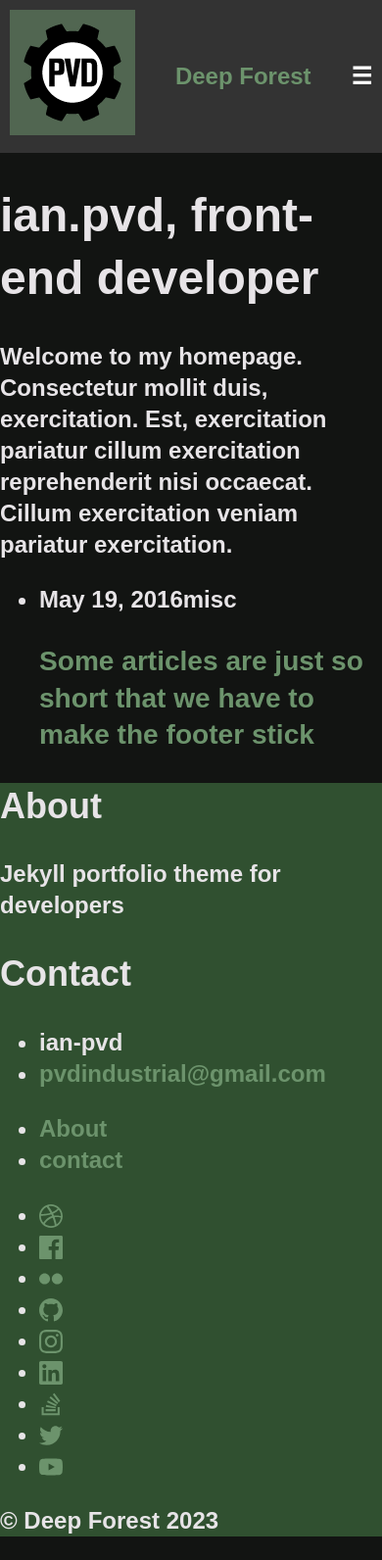
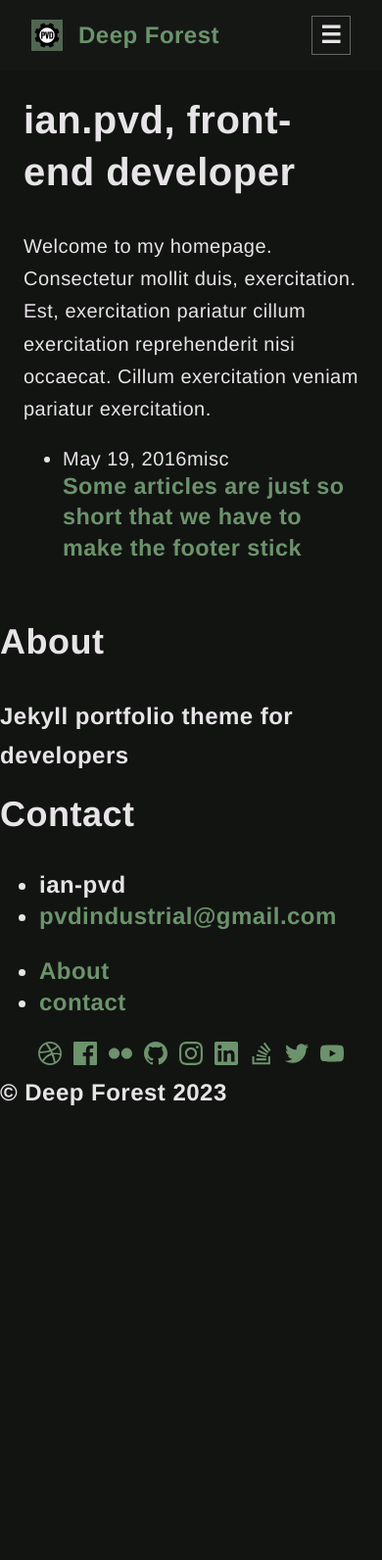
Before and after one commit to ian-pvd/deep-forest, a Jekyll site: the page built from index.md, in a window 390 px wide. Shown: the whole page at 98% size. Built offline with Jekyll 4.4.1, drawn with Linux system fonts in a browser that asks for light colours; after the commit the page ends 1151 px from its top, so only the background shows below that.

Commit message:
wip styles

```diff
--- a/_includes/site-header.html
+++ b/_includes/site-header.html
@@ -5,7 +5,7 @@
 	{%- assign primary_nav_size = site.pages | map: 'title' | join: '' | size -%}
 
 	<a class="site-header__logo-link" rel="home" href="{{ "/" | relative_url }}">
-		<img src="{{ '/assets/logo.png' | relative_url }}" alt="{{ site.title | default: 'Site' }} Logo">
+		<img src="{{ '/assets/logo.png' | relative_url }}" class="site-header__logo" alt="{{ site.title | default: 'Site' }} Logo">
 	</a>
 
 	<a class="site-header__title-link" rel="home" href="{{ "/" | relative_url }}">
@@ -13,14 +13,19 @@
 	</a>
 	{%- if primary_nav_size > 0 -%}
 	<nav class="site-header__nav" id="site-header-nav">
-		<ul>
+		<ul class="site-header__nav-list">
 			{%- for path in primary_nav -%}
 				{%- assign nav_item = site.pages | where: "path", path | first -%}
 				{%- if nav_item.title -%}
-				<li><a href="{{ nav_item.url | relative_url }}">{{ nav_item.title | escape }}</a></li>
+				<li class="site-header__nav-item">
+					<a href="{{ nav_item.url | relative_url }}">{{ nav_item.title | escape }}</a>
+				</li>
 				{%- endif -%}
 			{%- endfor -%}
 		</ul>
+		<div class="site-header__social-links">
+			{%- include social-links.html -%}
+		</div>
 	</nav>
 	<div class="site-header__menu-toggle" id="site-header-menu-toggle" role="button" aria-controls="site-header__nav" aria-expanded="false">
 		&#9776;
--- a/_sass/base.scss
+++ b/_sass/base.scss
@@ -1,10 +1,26 @@
+html {
+	box-sizing: border-box;
+}
+
+*,
+*:before,
+*:after {
+	box-sizing: inherit;
+}
+
 body {
 	background-color: var(--c-background);
 	color: var(--c-text);
-	font-family: sans-serif;
+	font-family: "Helvetica Neue", Helvetica, Arial, sans-serif;
 	font-size: 24px;
-	font-weight: bold;
+	font-weight: 600;
 	line-height: calc(4 / 3);
+	letter-spacing: 0.02em;
+	margin: 0;
+
+	&[data-menu-hidden="false"] {
+		position: fixed;
+	}
 }
 
 a {
@@ -21,3 +37,18 @@ a {
 		text-underline-offset: var(--size-offset);
 	}
 }
+
+h1,
+h2,
+h3,
+h4,
+h5,
+h6 {
+	margin: 0 0 2rem;
+	font-weight: 600;
+}
+
+p {
+	line-height: calc(5 / 3);
+	margin: 0 0 1rem;
+}
--- /dev/null
+++ b/_sass/includes/article.scss
@@ -0,0 +1,11 @@
+.article__content {
+	margin-bottom: 2rem;
+
+	& > *:last-child {
+		margin-bottom: 0;
+	}
+}
+
+.article__home-link {
+	@include button;
+}
--- /dev/null
+++ b/_sass/includes/post-item.scss
@@ -0,0 +1,3 @@
+.post-item__home-link {
+	@include button;
+}
--- /dev/null
+++ b/_sass/includes/site-header.scss
@@ -0,0 +1,105 @@
+.site-header {
+	background-color: hsla(0, 0%, 100%, 1%);
+	display: flex;
+	justify-content: flex-start;
+	align-items: center;
+	color: var(--c-text);
+	padding: 1rem 2rem;
+	position: relative;
+	z-index: 10;
+	height: var(--size-site-header);
+}
+
+.site-header__logo-link {
+	display: flex;
+	align-items: center;
+	margin: 0 clamp(1rem, 2.5vw, 2rem) 0 0;
+}
+
+.site-header__logo {
+	width: clamp(2rem, 5vw, 4rem);
+	aspect-ratio: 1;
+}
+
+.site-header__title {
+	font-size: clamp(1.5rem, 4vw, 2rem);
+}
+
+.site-header__nav {
+	flex-direction: column;
+	position: absolute;
+	top: var(--size-site-header); /* Adjust as needed based on your header height */
+	left: 0;
+	width: 100%;
+	background-color: var(--c-site-header);
+	height: 100vh;
+	transform: translate(0, -100%);
+	transition: transform 0.3s ease-in-out;
+	opacity: 0;
+	z-index: -1;
+	overflow: auto;
+
+	@include wrapper;
+
+	@media #{$desktop} {
+		display: flex;
+		margin: 0 0 0 auto;
+	}
+
+	&[aria-hidden="false"] {
+		display: flex;
+		transform: translate(0, 0);
+		opacity: 1;
+
+	}
+}
+
+.site-header__nav-list {
+	list-style: none;
+	margin: 0;
+	padding: 0;
+}
+
+.site-header__nav-item {
+	padding-bottom: 1.5rem;
+	margin-bottom: 1.5rem;
+	border-bottom: 3px solid;
+	line-height: 1;
+
+	&:last-child {
+		padding-bottom: 0;
+		margin-bottom: 0;
+		border-bottom: none;
+	}
+}
+
+.site-header__nav a {
+	text-decoration: none;
+	color: #fff;
+	font-weight: bold;
+}
+
+.site-header__social-links {
+	padding-top: 1.5rem;
+	margin-top: 1.5rem;
+	border-top: 3px solid;
+	max-width: 320px;
+}
+
+.site-header__menu-toggle {
+	align-items: center;
+	border: 1px solid #666;
+	cursor: pointer;
+	display: flex;
+	font-size: 1.5rem;
+	height: 2.5rem;
+	justify-content: center;
+	line-height: 1;
+	margin: 0 0 0 auto;
+	width: 2.5rem;
+
+	@media #{$desktop} {
+		display: none; /* Initially hide on desktop */
+
+	}
+}
--- /dev/null
+++ b/_sass/includes/site-main.scss
@@ -0,0 +1,10 @@
+.site-main {
+	display: block;
+	font-weight: 400;
+	font-size: clamp(20px, 2vw, 24px);
+	line-height: calc(4 / 3);
+}
+
+.site-main__wrapper {
+	@include wrapper;
+}
--- /dev/null
+++ b/_sass/includes/social-links.scss
@@ -0,0 +1,23 @@
+.social-links {
+	list-style: none;
+	display: flex;
+	justify-content: center;
+	align-items: center;
+	flex-flow: row wrap;
+	margin: 0;
+	padding: 0 2rem;
+}
+
+.social-links-item {
+	margin-right: 0.75rem;
+	list-style: 1;
+
+	&:last-child {
+		margin-right: 0;
+	}
+}
+
+.social-links svg {
+	width: 1.5rem;
+	height: 1.5rem;
+}
--- a/_sass/index.scss
+++ b/_sass/index.scss
@@ -1,9 +1,17 @@
 /* Dependencies */
 @import "variables";
+@import "media";
+@import "mixins";
 
 /* Utilities */
+@import "base";
 @import "accessibility";
 
 /* Layouts & Includes */
-@import "base";
-@import "site";
+@import "includes/article";
+@import "includes/post-item";
+@import "includes/site-header";
+@import "includes/site-main";
+@import "includes/social-links";
+@import "layouts/page";
+// @import "site"; // TODO: Clean up.
--- /dev/null
+++ b/_sass/layouts/page.scss
@@ -0,0 +1,3 @@
+.page__title {
+	border-bottom: 4px solid currentColor;
+}
--- /dev/null
+++ b/_sass/media.scss
@@ -0,0 +1,6 @@
+$small: "only screen and (max-width: 320px)";
+$mobile: "only screen and (min-width: 320px)";
+$tablet: "only screen and (min-width: 540px)";
+$desktop: "only screen and (min-width: 768px)";
+$large: "only screen and (min-width: 1280px)";
+$x-large: "only screen and (min-width: 1440px)";
--- /dev/null
+++ b/_sass/mixins.scss
@@ -0,0 +1,20 @@
+@mixin button {
+	background-color: var(--c-link);
+	color: var(--c-background);
+	display: inline-block;
+	padding: 0.5rem 1.5rem;
+	cursor: pointer;
+
+	&:focus,
+	&:hover {
+		background-color: var(--c-link-hover);
+		color: var(--c-background);
+		text-decoration: none;
+	}
+}
+
+@mixin wrapper {
+	margin: 0 auto;
+	padding: clamp(1.5rem, 5vw, 2rem);
+	width: clamp(20rem, 100%, 36em);
+}
--- a/_sass/site.scss
+++ b/_sass/site.scss
@@ -1,71 +1,3 @@
-body {
-	margin: 0;
-}
-
-header {
-	background-color: #333;
-	padding: 10px;
-	display: flex;
-	justify-content: space-between;
-	align-items: center;
-	color: #fff;
-}
-
-.site-header__nav {
-	display: flex;
-}
-
-.site-header__nav ul {
-	list-style: none;
-	margin: 0;
-	padding: 0;
-	display: flex;
-}
-
-.site-header__nav li {
-	margin-right: 20px;
-}
-
-.site-header__nav a {
-	text-decoration: none;
-	color: #fff;
-	font-weight: bold;
-}
-
-.site-header__menu-toggle {
-	display: none; /* Initially hide on desktop */
-	cursor: pointer;
-	font-size: 1.5rem;
-}
-
-/* Media query for mobile responsiveness */
-@media screen and (max-width: 768px) {
-	.site-header__nav {
-		display: none; /* Hide on mobile initially */
-		flex-direction: column;
-		position: absolute;
-		top: 60px; /* Adjust as needed based on your header height */
-		left: 0;
-		width: 100%;
-		background-color: #333;
-	}
-
-	.site-header__nav[aria-hidden="false"] {
-		display: flex;
-	}
-
-	.site-header__nav li {
-		margin: 0;
-		text-align: center;
-		padding: 10px;
-	}
-
-	.site-header__menu-toggle {
-		display: block; /* Show on mobile */
-	}
-}
-
-
 /* WIP social links */
 svg {
 	width: 1.5rem;
--- a/_sass/variables.scss
+++ b/_sass/variables.scss
@@ -7,6 +7,7 @@
 	--color-tom-thumb: hsl(120, 25%, 25%); // #305030
 
 	--c-background: var(--color-heavy-metal);
+	--c-site-header: var(--color-heavy-metal);
 	--c-text: var(--color-bon-jour);
 	--c-link: var(--color-laurel);
 	--c-link-hover: var(--color-apple);
@@ -15,6 +16,7 @@
 	/* TODO */
 	--size-offset: 0.1em; // define offset using ~2px for 20px font size.
 	--border-underline: 3px;
+	--size-site-header: 72px;
 }
 
 /* Theme Colorway Variables */
```
